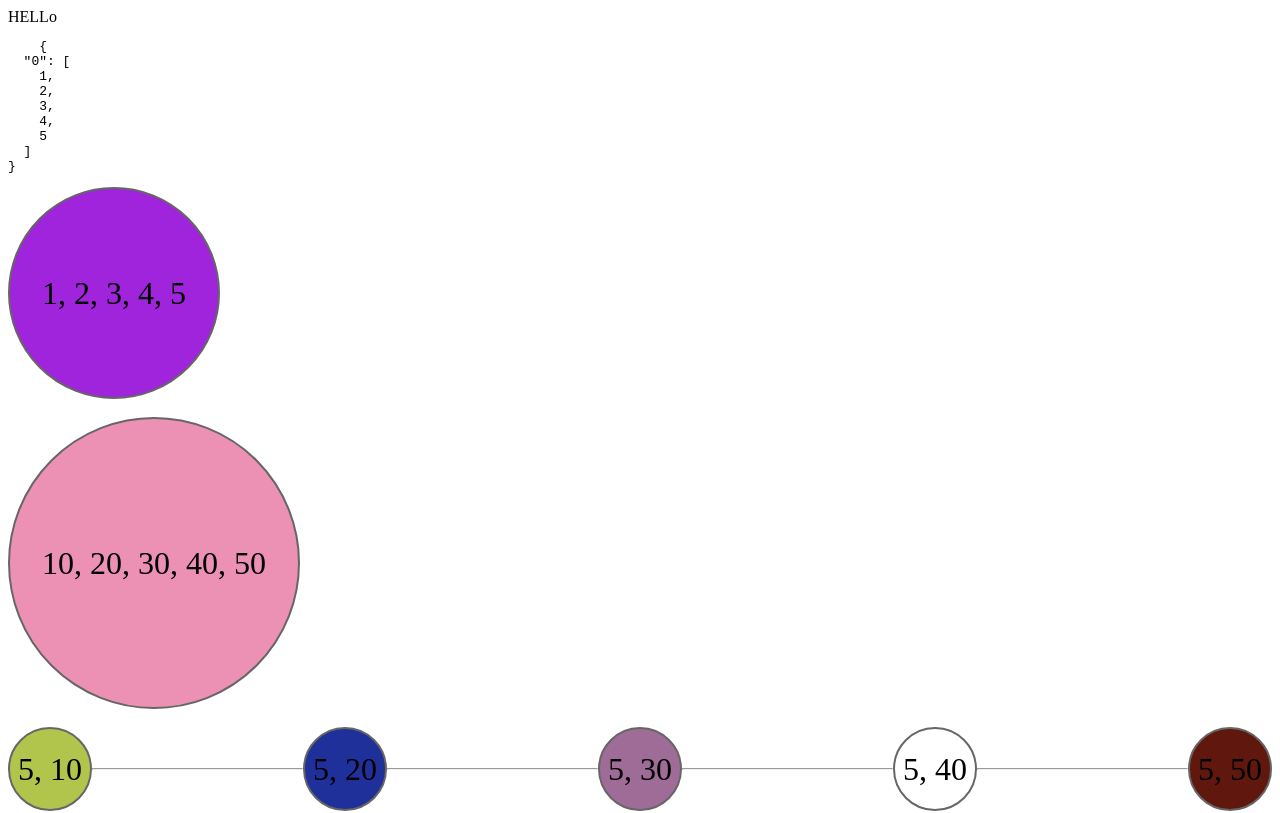
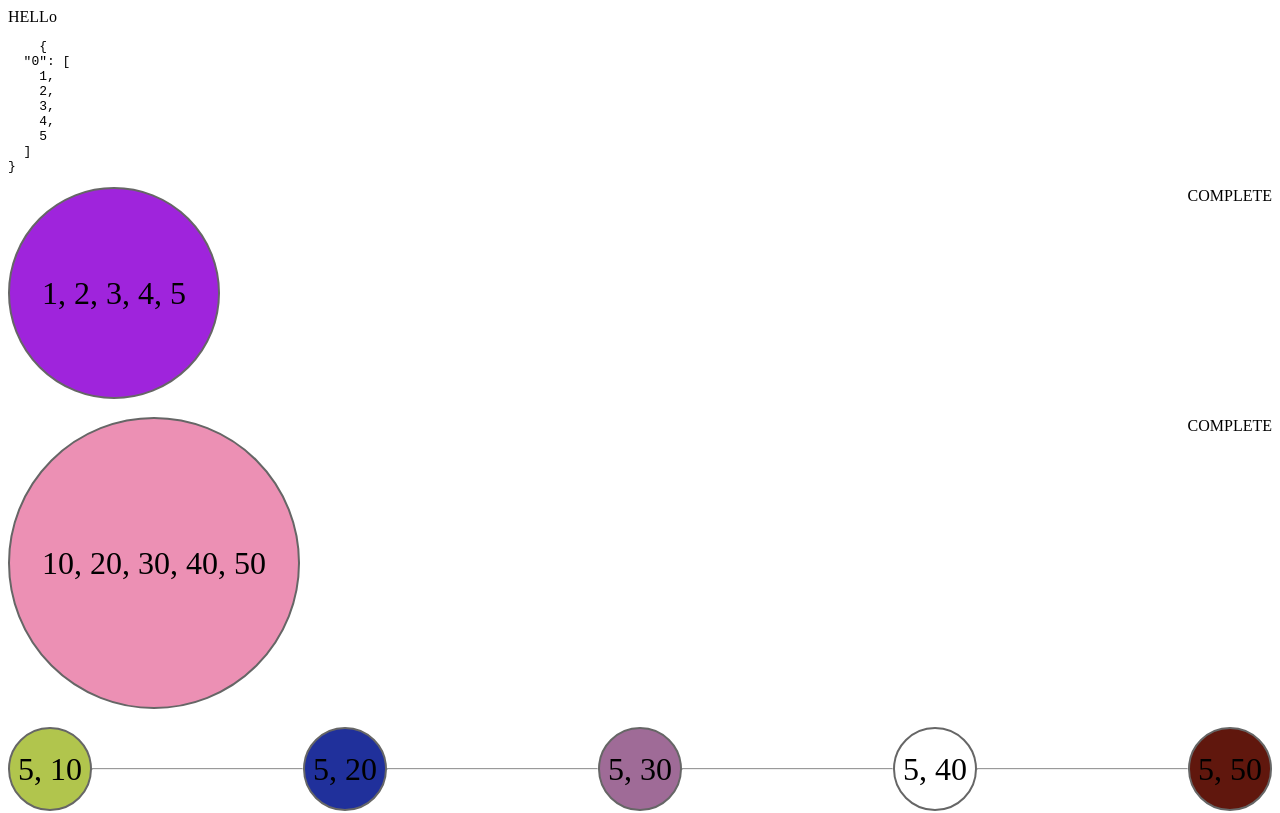
Before and after one commit to byronantak/rxjs-marblizer, an Angular app in the folder rxjs/visualize-observable/: page / in a window 1280 px wide. Shown: the top 813 px of the page. Built offline with nearby package versions, Linux system fonts and the light colour scheme.

Commit message:
Add complete representation to UI

```diff
--- a/rxjs/visualize-observable/src/app/app.component.html
+++ b/rxjs/visualize-observable/src/app/app.component.html
@@ -4,27 +4,35 @@ HELLo
     {{ visualizer.dataCollector.timeLookup | json }}
 </pre>
 
-<app-marble-diagram [visualizer]="visualizer.dataCollector.timeLookup"></app-marble-diagram>
+<app-marble-diagram [visualizer]="visualizer.dataCollector.timeLookup"
+    [isComplete]="visualizer.dataCollector.isComplete">
+</app-marble-diagram>
 
 <br>
 
-<app-marble-diagram [visualizer]="visualizer2.dataCollector.timeLookup"></app-marble-diagram>
+<app-marble-diagram [visualizer]="visualizer2.dataCollector.timeLookup"
+    [isComplete]="visualizer2.dataCollector.isComplete">
+</app-marble-diagram>
 
 
 <br>
 
-<app-marble-diagram [visualizer]="visualizer3.dataCollector.timeLookup"></app-marble-diagram>
+<app-marble-diagram [visualizer]="visualizer3.dataCollector.timeLookup"
+    [isComplete]="visualizer3.dataCollector.isComplete"></app-marble-diagram>
 
 <br>
 
-<app-marble-diagram [visualizer]="visualizer4.dataCollector.timeLookup"></app-marble-diagram>
+<app-marble-diagram [visualizer]="visualizer4.dataCollector.timeLookup"
+    [isComplete]="visualizer4.dataCollector.isComplete"></app-marble-diagram>
 
 <br>
 BEFORE FILTER
 
-<app-marble-diagram [visualizer]="beforeFilterDataCollector.timeLookup"></app-marble-diagram>
+<app-marble-diagram [visualizer]="beforeFilterDataCollector.timeLookup"
+    [isComplete]="beforeFilterDataCollector.isComplete"></app-marble-diagram>
 
 <br>
 After FILTER
 
-<app-marble-diagram [visualizer]="afterFilterDataCollector.timeLookup"></app-marble-diagram>
+<app-marble-diagram [visualizer]="afterFilterDataCollector.timeLookup"
+    [isComplete]="afterFilterDataCollector.isComplete"></app-marble-diagram>
--- a/rxjs/visualize-observable/src/app/components/marble-diagram/marble-diagram.component.html
+++ b/rxjs/visualize-observable/src/app/components/marble-diagram/marble-diagram.component.html
@@ -1,4 +1,4 @@
-<div class="marble-diagram">
+<div class="marble-diagram" [class.complete]="isComplete">
     <ng-container *ngFor="let value of values; let i = index">
         <app-marble class="marble-container" [value]="getDisplayValue(value)" [circleColour]="colours[i]"></app-marble>
         <hr *ngIf="i !== values.length - 1" class="line">
--- a/rxjs/visualize-observable/src/app/components/marble-diagram/marble-diagram.component.scss
+++ b/rxjs/visualize-observable/src/app/components/marble-diagram/marble-diagram.component.scss
@@ -12,4 +12,8 @@
         display: flex;
         align-self: center;
     }
+
+    &.complete:after {
+        content: 'COMPLETE'
+    }
 }
--- a/rxjs/visualize-observable/src/app/components/marble-diagram/marble-diagram.component.ts
+++ b/rxjs/visualize-observable/src/app/components/marble-diagram/marble-diagram.component.ts
@@ -23,6 +23,9 @@ export class MarbleDiagramComponent {
     });
   };
 
+  @Input()
+  public isComplete = false;
+
   public timeDiffs: number[] = [];
   public values: any[] = [];
   public colours: string[] = []
```
